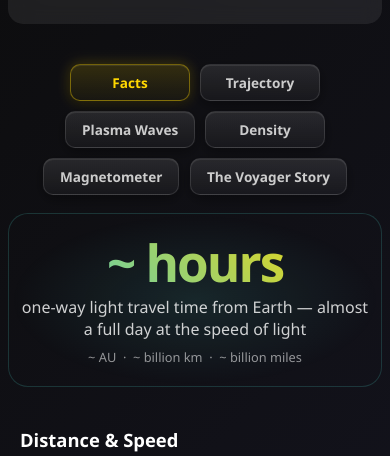
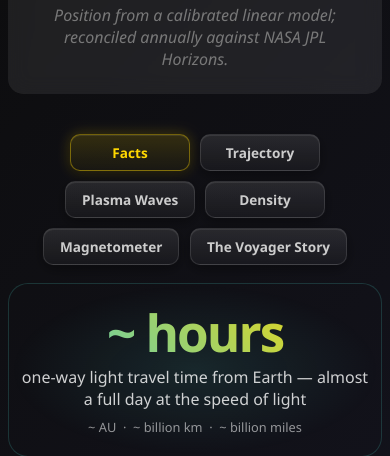
Before and after one commit to PSadasivam/deep-space-portal, a Flask app: template templates/facts.html in a window 390 px wide. Shown: the part 218-674 px from the top of the page. Run offline with Flask 3, Linux system fonts and the light colour scheme; the template is opened without the code that fills it, so the values that code supplies are empty.

Commit message:
fix(facts): move calibration disclosure to hero trust block
Per user feedback (#14): the honesty line reads more naturally at the top of the page, next to the existing 'Source / As of' badges, than as a footer caveat. They form a single trust block: visitors see provenance + freshness + methodology together, before reading any of the numbers.

- Calibration text now lives directly below .status-bar in a matching italic/muted style (right-aligned on desktop, centered on mobile).

- Removed the footer_note pass-through from facts.html. The reusable footer_note slot in _footer.html stays in place for any future page that wants a footer caveat.

Refs #14

```diff
--- a/templates/facts.html
+++ b/templates/facts.html
@@ -68,6 +68,17 @@
             margin-top: 10px;
             font-style: italic;
             color: #888;
+        }
+        .hero-calibration {
+            text-align: right;
+            font-size: 0.8em;
+            font-style: italic;
+            color: #888;
+            opacity: 0.85;
+            margin: 4px 0 0;
+        }
+        @media (max-width: 640px) {
+            .hero-calibration { text-align: center; }
         }
 
         /* Hero stat */
@@ -321,6 +332,7 @@
                 <div class="status-item">Source: NASA JPL &amp; SPDF</div>
                 <div class="status-item">As of: {{ facts.as_of_utc }}</div>
             </div>
+            <p class="hero-calibration">Position from a calibrated linear model; reconciled annually against NASA JPL Horizons.</p>
         </div>
 
         <div class="v1-subnav">
@@ -466,7 +478,6 @@
             {'url': 'https://spdf.gsfc.nasa.gov/', 'label': 'NASA SPDF Data', 'external': True}
         ] %}
         {% set data_credit = 'Data courtesy of NASA JPL &amp; SPDF.' %}
-        {% set footer_note = 'Position from a calibrated linear model; reconciled annually against NASA JPL Horizons.' %}
         {% include '_footer.html' %}
     </div>
     {% include '_scroll_top.html' %}
```
